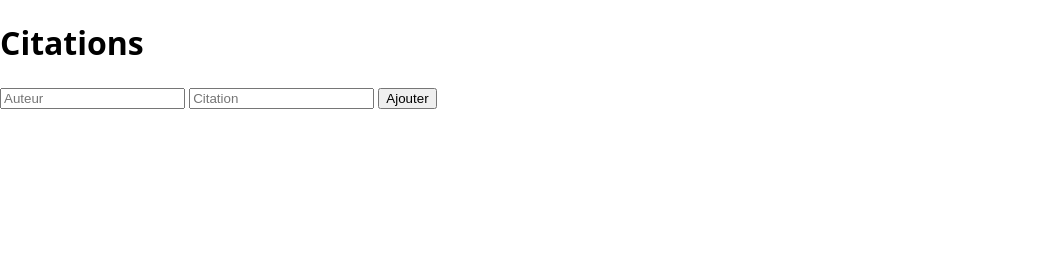
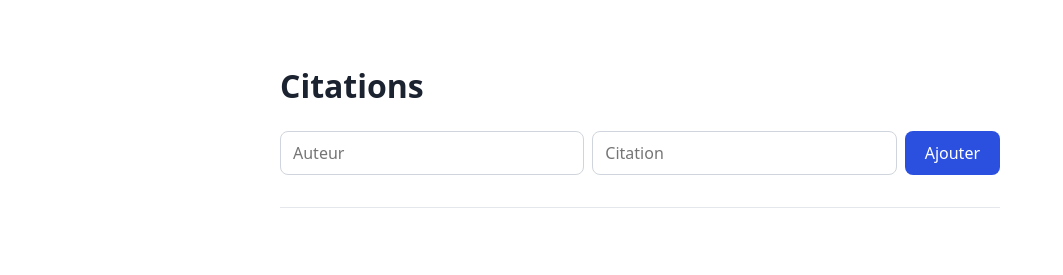
Before and after one commit to SLOWIXX/Docker, a website built with Vite: page front/index.html in a window 1280 px wide. Shown: the whole page, without its empty margins (0-1063 px from the left). Built offline with nearby package versions, Linux system fonts and the light colour scheme; files whose address does not match are found by name.

Commit message:
style(front): add style

```diff
--- a/front/src/style.css
+++ b/front/src/style.css
@@ -1,8 +1,55 @@
-:root {
-  font-family: system-ui, 'Segoe UI', Roboto, sans-serif;
-  color-scheme: light dark;
+body {
+  margin: 0;
+  font-family: system-ui, sans-serif;
+  color: #1c2330;
 }
 
-body {
+#app {
+  max-width: 720px;
+  margin: 0 auto;
+  padding: 64px 24px;
+}
+
+h1 {
+  margin: 0 0 24px;
+}
+
+.citation-form {
+  display: flex;
+  gap: 8px;
+  padding-bottom: 32px;
+  border-bottom: 1px solid #e4e7ec;
+}
+
+.citation-form input {
+  flex: 1;
+  padding: 10px 12px;
+  border: 1px solid #d0d5dd;
+  border-radius: 8px;
+  font: inherit;
+}
+
+.citation-form button {
+  padding: 10px 20px;
+  border: 0;
+  border-radius: 8px;
+  background: #2b50e0;
+  color: white;
+  font: inherit;
+  cursor: pointer;
+}
+
+.citation-form button:hover {
+  background: #1f3db8;
+}
+
+.citations {
   margin: 0;
+  padding: 0;
+  list-style: none;
 }
+
+.citations li {
+  padding: 24px 0;
+  border-bottom: 1px solid #e4e7ec;
+}
```
